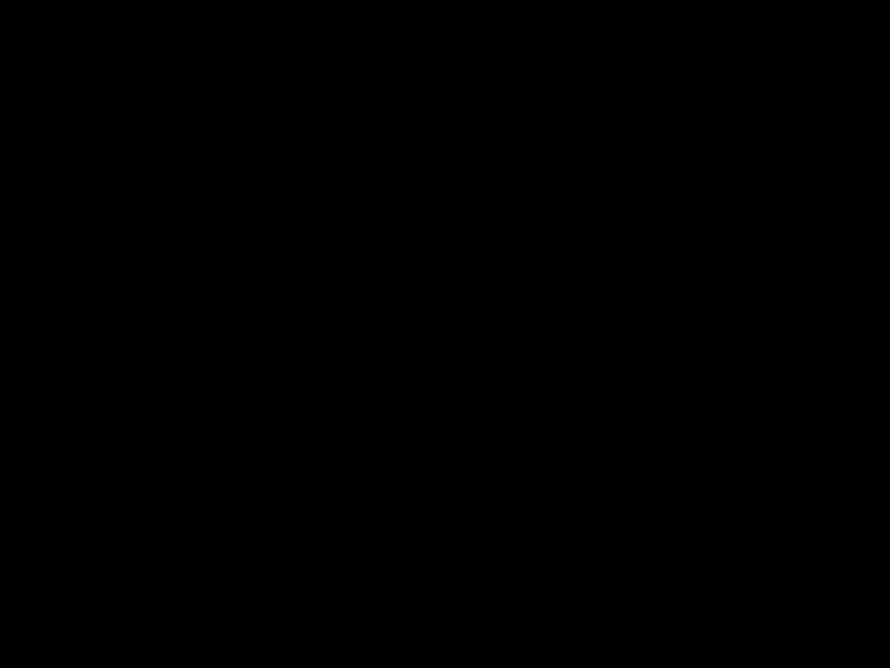
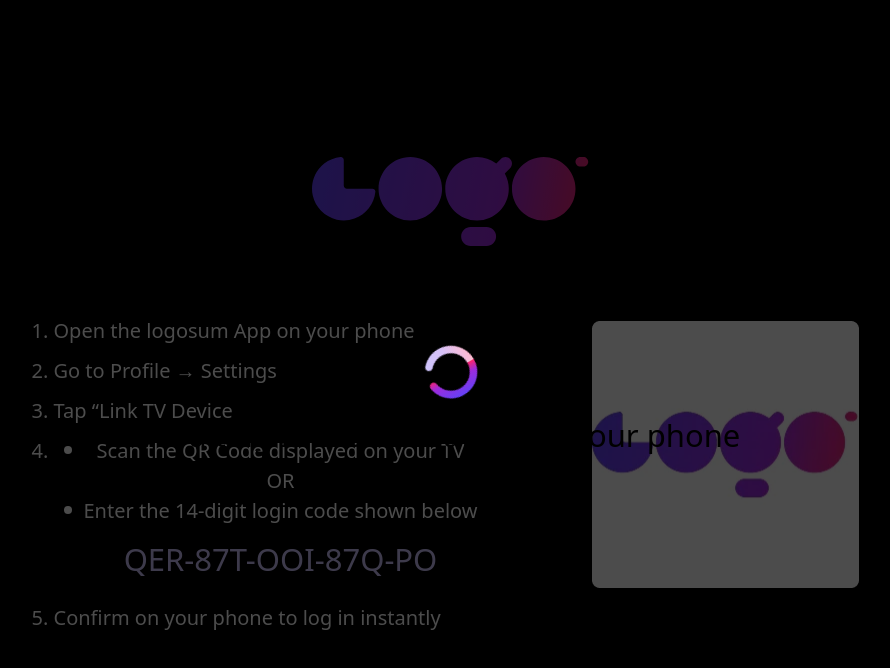
Before and after one commit to ajayioyetomi/taiwo-ajayi-bukkaz-web-test, a React (Vite) app: page /login in a window 1280 px wide. Before the commit this address had no page. Shown: the top 668 px of the page, without its empty margins (189-1079 px from the left). Built offline with nearby package versions, Linux system fonts and the light colour scheme.

Commit message:
added popup provider for modals in the application, allowing and modal to be displayed

```diff
--- a/index.html
+++ b/index.html
@@ -8,7 +8,7 @@
   </head>
   <body class="dark">
     <div id="root"></div>
-    <div id="modal-root"></div>
+    <div id="pop-up-root"></div>
     <script type="module" src="/src/main.tsx"></script>
   </body>
 </html>
--- a/src/Routes/AppRouter.tsx
+++ b/src/Routes/AppRouter.tsx
@@ -1,13 +1,16 @@
 import { Route, Routes } from 'react-router-dom';
 import {Login, Home} from '../views';
+import {PopUpProvider} from '../contexts'
 
 const AppRouter = () => {
   return (
-    <Routes>
-        <Route path='/' element={<Login />} />
-        <Route path='/login' element={<Login />} />
-        <Route path='/Home' element={<Home />} />
-    </Routes>
+    <PopUpProvider>
+      <Routes>
+          <Route path='/' element={<Login />} />
+          <Route path='/login' element={<Login />} />
+          <Route path='/Home' element={<Home />} />
+      </Routes>
+    </PopUpProvider>
   )
 }
 
--- /dev/null
+++ b/src/contexts/PopUpProvider.tsx
@@ -0,0 +1,84 @@
+import { createContext, useEffect, useState, type ReactNode} from 'react';
+import { createPortal } from 'react-dom';
+
+
+type PopUpType = {
+    open: boolean,
+    setOpen: (arg:boolean)=> boolean,
+    setPopUp: (arg:ReactNode, arg2?:boolean)=> ReactNode
+}
+export type PopUpChildren = {
+    children: ReactNode
+}
+export const PopUpContext = createContext<PopUpType>({
+    open: false,
+    setOpen: (arg:boolean)=> arg,
+    setPopUp: () => <></>
+})
+const popup_root = document.getElementById('pop-up-root')!;
+const PopUpProvider = ({children}: PopUpChildren) => {
+  const [open, set_open] = useState<boolean>(false);
+  const [popup, set_pop_up] = useState<ReactNode>(<></>);
+  const [is_loading,set_is_loading] = useState<boolean>(false);
+  const setOpen = (open:boolean) =>{
+
+    let root = document.getElementById('pop-up-root');
+    if(open && root){
+        root.setAttribute('open','')
+    }
+    else popup_root.removeAttribute('open');
+    set_open(open);
+    return open;
+  }
+  const setPopUp = (popup:ReactNode, is_loading=false) =>{
+    set_pop_up(popup);
+    set_is_loading(is_loading);
+    return popup;
+  }
+	const closePopUp = () =>{
+		setPopUp(<></>)
+    setOpen(false);
+	}
+
+  const value:PopUpType = {
+    open,
+    setOpen,
+    setPopUp
+  }
+	useEffect(()=>{
+		const handleKeyboardEscape = (e: KeyboardEvent) =>{
+				let key = e.key;
+				if(key === 'Escape' || key === 'escape'){
+						setPopUp(<></>)
+						setOpen(false);
+				}
+		}
+		window.addEventListener('keydown',handleKeyboardEscape)
+		return ()=> window.removeEventListener('keydown',handleKeyboardEscape)
+	})
+  return (
+    <PopUpContext.Provider value={value}>
+        {children}
+        {
+            createPortal(
+              <> {
+                open ?
+                <div className='fixed top-0 left-0 w-screen h-screen flex justify-center items-end sm:items-center '>
+                    <span onClick={ !is_loading? closePopUp :()=>{}} className='absolute top-0 left-0 z-2 w-screen h-screen bg-black opacity-70'></span>
+                  { <div className={`z-3 w-fit h-fit origin-center zoom-in-out`}>
+                        {popup}
+                    </div>
+									}
+                </div>:
+                <></>
+                }
+              </>,
+              popup_root
+            )
+        }
+
+    </PopUpContext.Provider>
+  )
+}
+
+export default PopUpProvider
--- /dev/null
+++ b/src/contexts/index.ts
@@ -0,0 +1 @@
+export {default as PopUpProvider} from './PopUpProvider';
--- /dev/null
+++ b/src/hooks/usePopup.ts
@@ -0,0 +1,6 @@
+
+import { useContext } from "react";
+import { PopUpContext } from "../contexts/PopUpProvider";
+
+
+export const usePopup = () => useContext(PopUpContext);
--- a/src/index.css
+++ b/src/index.css
@@ -72,6 +72,10 @@ body::-webkit-scrollbar{
     animation: zoom_in_out 0.7s ease-in-out forwards;
 }
 
+.rotate{
+  animation: rotate 1.5s linear infinite forwards;
+}
+
 
 @keyframes zoom_in_out {
     0% {
@@ -84,3 +88,12 @@ body::-webkit-scrollbar{
         transform: scale(100%);
     }
 }
+
+@keyframes rotate {
+  0%{
+    transform: rotate(0);
+  }
+  100%{
+    transform: rotate(360deg);
+  }
+}
--- a/src/main.tsx
+++ b/src/main.tsx
@@ -8,7 +8,7 @@ createRoot(document.getElementById('root')!).render(
   <StrictMode>
     <Router>
       <Routes>
-        <Route path="/" element={<App />} />
+        <Route path="*" element={<App />} />
       </Routes>
     </Router>
   </StrictMode>,
--- /dev/null
+++ b/src/modals/Loading.tsx
@@ -0,0 +1,21 @@
+import LoadingIcon from '../assets/loading-icon.svg?react';
+
+type LoadingType = {
+    message: string;
+}
+
+const Loading = ({ message="Please wait"}: LoadingType) => {
+
+  return (
+    <div>
+        <div className='flex justify-center items-center'>
+          <LoadingIcon className='rotate relative'/>
+        </div>
+        <p className='mt-2 text-[1.55rem]'>
+            {message}
+        </p>
+    </div>
+  )
+}
+
+export default Loading
--- /dev/null
+++ b/src/modals/index.ts
@@ -0,0 +1 @@
+export {default as Loading } from './Loading';
--- a/src/views/Login.tsx
+++ b/src/views/Login.tsx
@@ -1,5 +1,17 @@
+import { useEffect } from "react";
 import Logo from "../assets/logo.svg?react";
+import {Loading} from '../modals';
+import { usePopup } from "../hooks/usePopup";
 const Login = () => {
+  const {setPopUp, setOpen} = usePopup();
+  useEffect(()=>{
+    let simulate_loading = setTimeout(()=>{
+      setPopUp(<Loading message="Waiting for confirmation on your phone" />, false);
+      setOpen(true);
+      clearTimeout(simulate_loading);
+    },3000)
+  },[])
+
   return (
     <main className="zoom-in-out p-4 sm:p-2 min-h-screen h-full sm:h-screen w-screen bg-black flex flex-col justify-center items-center">
 
```
Also changed, not shown: src/assets/loading-icon.svg (added), src/assets/logo.webp (deleted).
